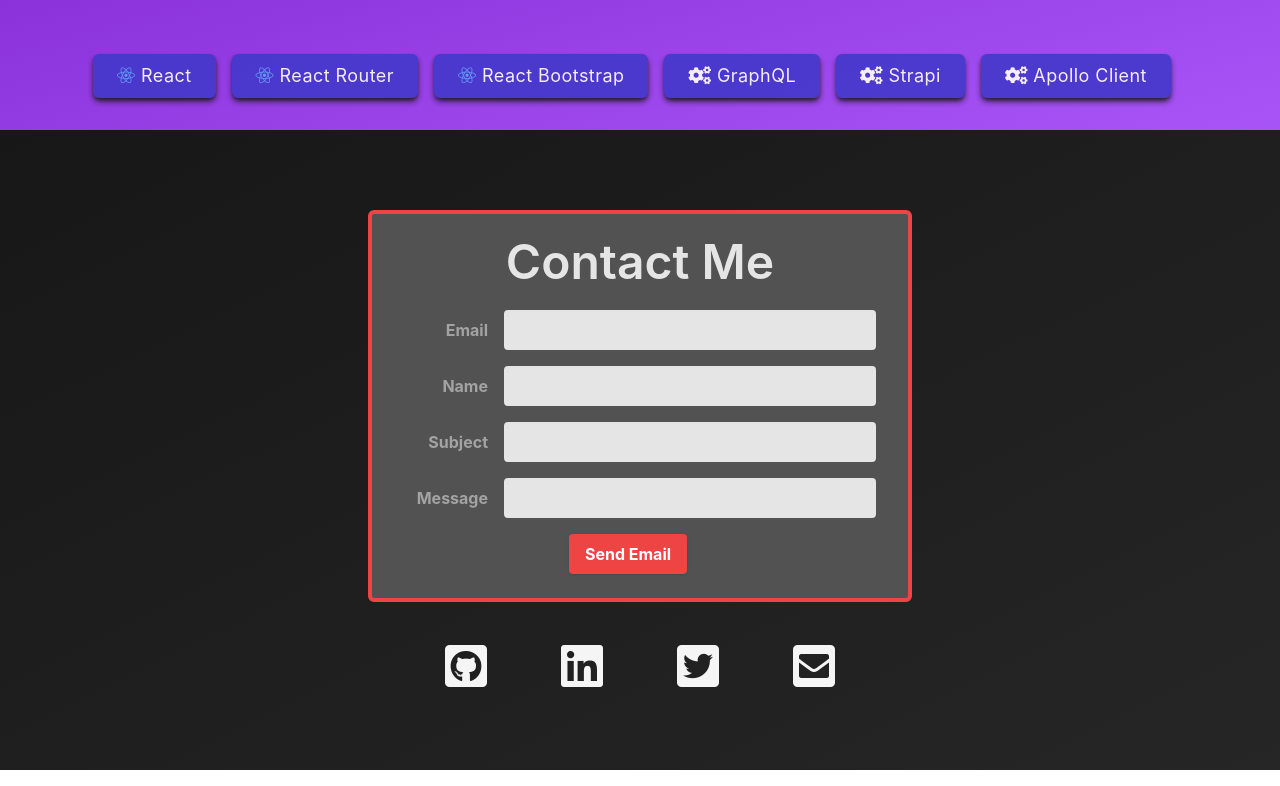
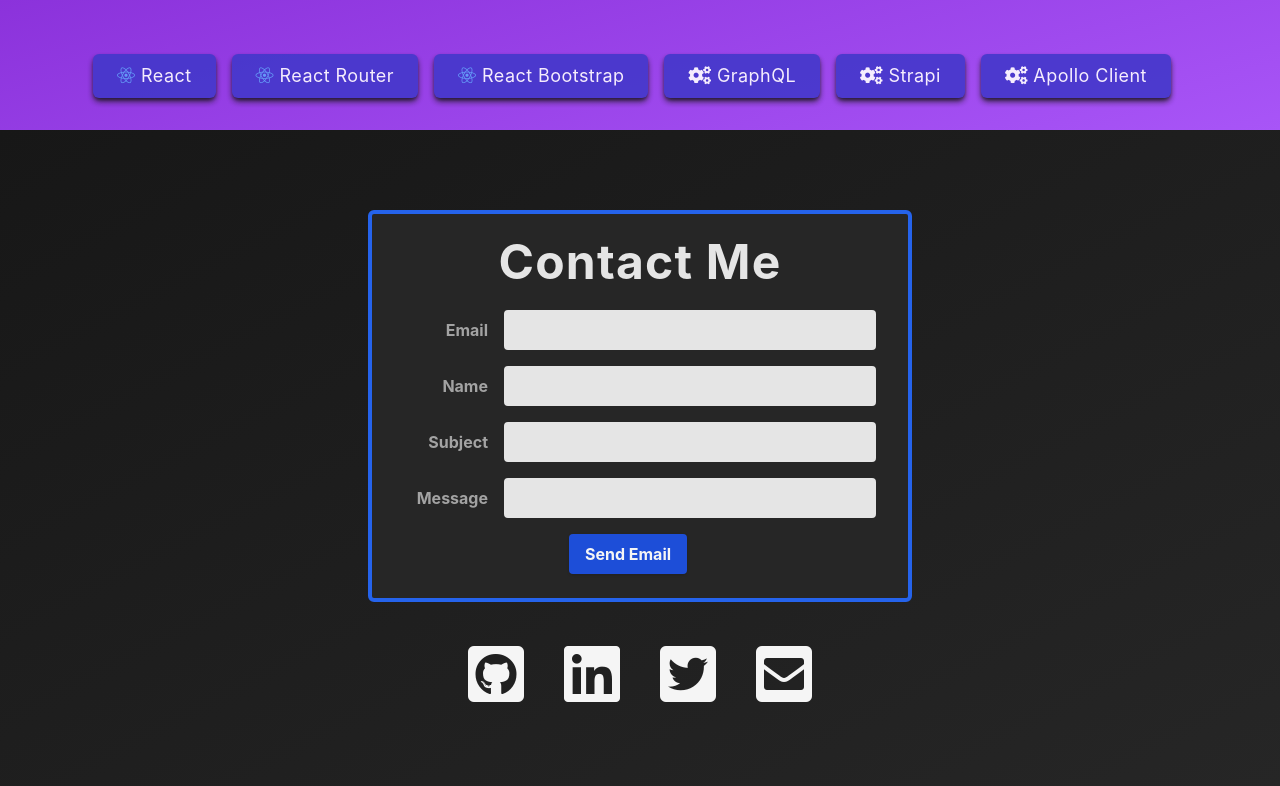
Before and after one commit to spenpeq-cav/portfolio-v2, a React (Create React App) app: page / in a window 1280 px wide. Shown: the part 6476-7262 px from the top of the page. Built offline with nearby package versions, Linux system fonts and the light colour scheme; the HTML template or start-up script is replaced by a standard one.

Commit message:
Footer contact form styling

```diff
--- a/src/components/FooterSection.tsx
+++ b/src/components/FooterSection.tsx
@@ -4,8 +4,8 @@ function FooterSection() {
   return (
     <footer className="bg-gradient-to-tl from-neutral-800 to-neutral-900 py-12">
       <div className="px-4 py-8 max-w-xl mx-auto">
-        <div className="items-center border-4 border-red-500 rounded-md py-6 w-full bg-neutral-600 md:text-center">
-          <h1 className="text-center font-semibold text-neutral-200 text-5xl mb-6">
+        <div className="items-center border-4 border-blue-600 rounded-md py-6 w-full bg-neutral-800 md:text-center">
+          <h1 className="text-center font-bold text-neutral-200 text-5xl mb-6 tracking-wide">
             Contact Me
           </h1>
           <form
@@ -29,7 +29,7 @@ function FooterSection() {
               </div>
               <div className="md:w-3/4">
                 <input
-                  className="bg-neutral-200 appearance-none border-2 border-neutral-200 rounded w-full py-2 px-2 text-neutral-700 leading-tight focus:outline-none focus:bg-white focus:border-red-500"
+                  className="bg-neutral-200 appearance-none border-2 border-neutral-200 rounded w-full py-2 px-2 text-neutral-700 leading-tight focus:outline-none focus:bg-white focus:border-blue-500"
                   id="email"
                   type="email"
                   name="email"
@@ -49,7 +49,7 @@ function FooterSection() {
               </div>
               <div className="md:w-3/4">
                 <input
-                  className="bg-neutral-200 appearance-none border-2 border-neutral-200 rounded w-full py-2 px-2 text-neutral-700 leading-tight focus:outline-none focus:bg-white focus:border-red-500"
+                  className="bg-neutral-200 appearance-none border-2 border-neutral-200 rounded w-full py-2 px-2 text-neutral-700 leading-tight focus:outline-none focus:bg-white focus:border-blue-500"
                   id="name"
                   type="text"
                   name="name"
@@ -69,7 +69,7 @@ function FooterSection() {
               </div>
               <div className="md:w-3/4">
                 <input
-                  className="bg-neutral-200 appearance-none border-2 border-neutral-200 rounded w-full py-2 px-2 text-neutral-700 leading-tight focus:outline-none focus:bg-white focus:border-red-500"
+                  className="bg-neutral-200 appearance-none border-2 border-neutral-200 rounded w-full py-2 px-2 text-neutral-700 leading-tight focus:outline-none focus:bg-white focus:border-blue-500"
                   id="subject"
                   type="text"
                   name="subject"
@@ -88,7 +88,7 @@ function FooterSection() {
               </div>
               <div className="md:w-3/4">
                 <input
-                  className="bg-neutral-200 appearance-none border-2 border-neutral-200 rounded w-full py-2 px-2 text-neutral-700 leading-tight focus:outline-none focus:bg-white focus:border-red-500"
+                  className="bg-neutral-200 appearance-none border-2 border-neutral-200 rounded w-full py-2 px-2 text-neutral-700 leading-tight focus:outline-none focus:bg-white focus:border-blue-500"
                   id="message"
                   type="text"
                   name="message"
@@ -100,7 +100,7 @@ function FooterSection() {
             <div className="md:flex md:items-center">
               <div className="md:w-full">
                 <button
-                  className="shadow bg-red-500 hover:bg-red-400 focus:shadow-outline focus:outline-none text-white font-bold py-2 px-4 rounded"
+                  className="shadow bg-blue-700 hover:bg-blue-600 focus:shadow-outline focus:outline-none text-neutral-100 font-bold py-2 px-4 rounded"
                   type="submit"
                 >
                   Send Email
@@ -111,10 +111,10 @@ function FooterSection() {
         </div>
 
         <div className="pt-10">
-          <ul className="list-none flex text-center px-10">
+          <ul className="list-none flex text-center px-20">
             <li className="social-btn">
               <a href="https://github.com/spenpeq" target="_blank">
-                <i className="fab fa-github-square fa-3x"></i>
+                <i className="fab fa-github-square fa-4x"></i>
               </a>
             </li>
             <li className="social-btn">
@@ -122,7 +122,7 @@ function FooterSection() {
                 href="https://www.linkedin.com/in/spencer-pequegnat/"
                 target="_blank"
               >
-                <i className="fab fa-linkedin fa-3x"></i>
+                <i className="fab fa-linkedin fa-4x"></i>
               </a>
             </li>
             <li className="social-btn">
@@ -131,12 +131,12 @@ function FooterSection() {
                 target="_blank"
                 rel="noreferrer"
               >
-                <i className="fab fa-twitter-square fa-3x"></i>
+                <i className="fab fa-twitter-square fa-4x"></i>
               </a>
             </li>
             <li className="social-btn">
               <a href="mailto: spencer.peq@gmail.com">
-                <i className="fas fa-envelope-square fa-3x"></i>
+                <i className="fas fa-envelope-square fa-4x"></i>
               </a>
             </li>
           </ul>
```
